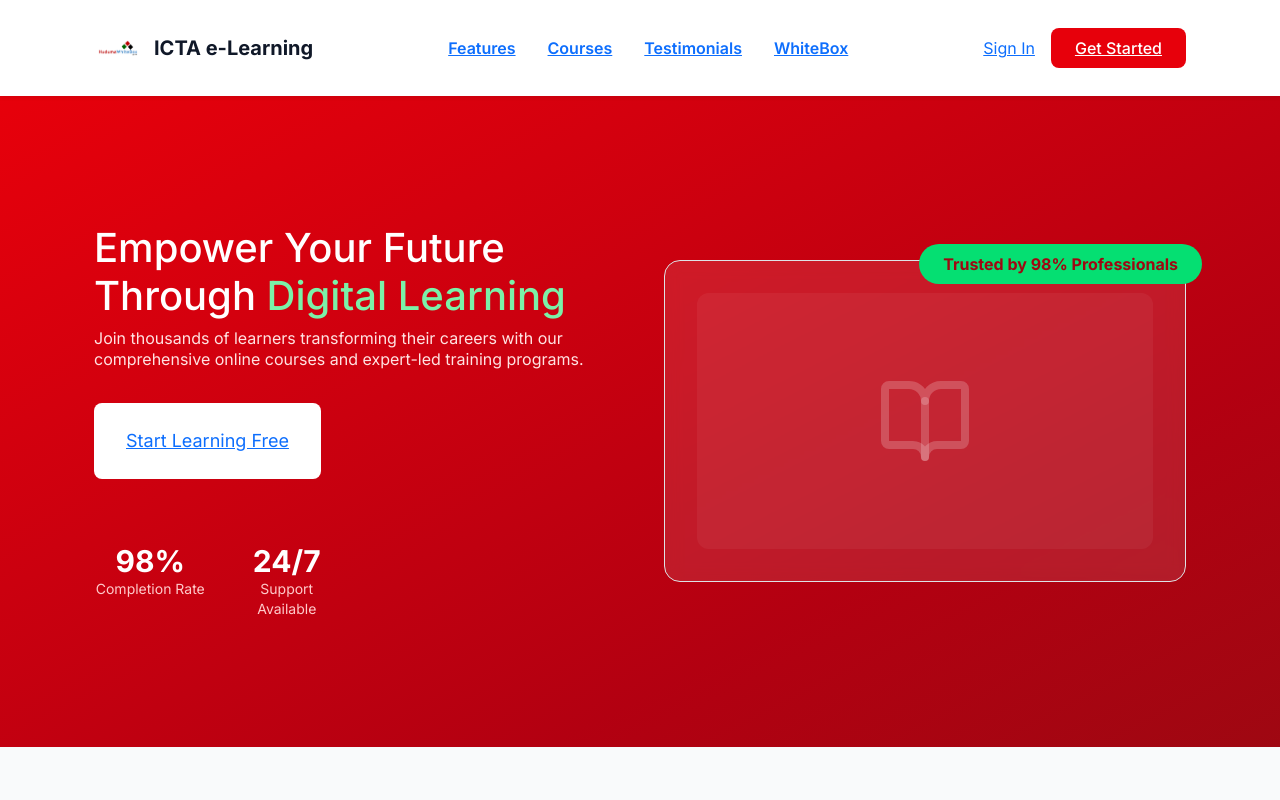
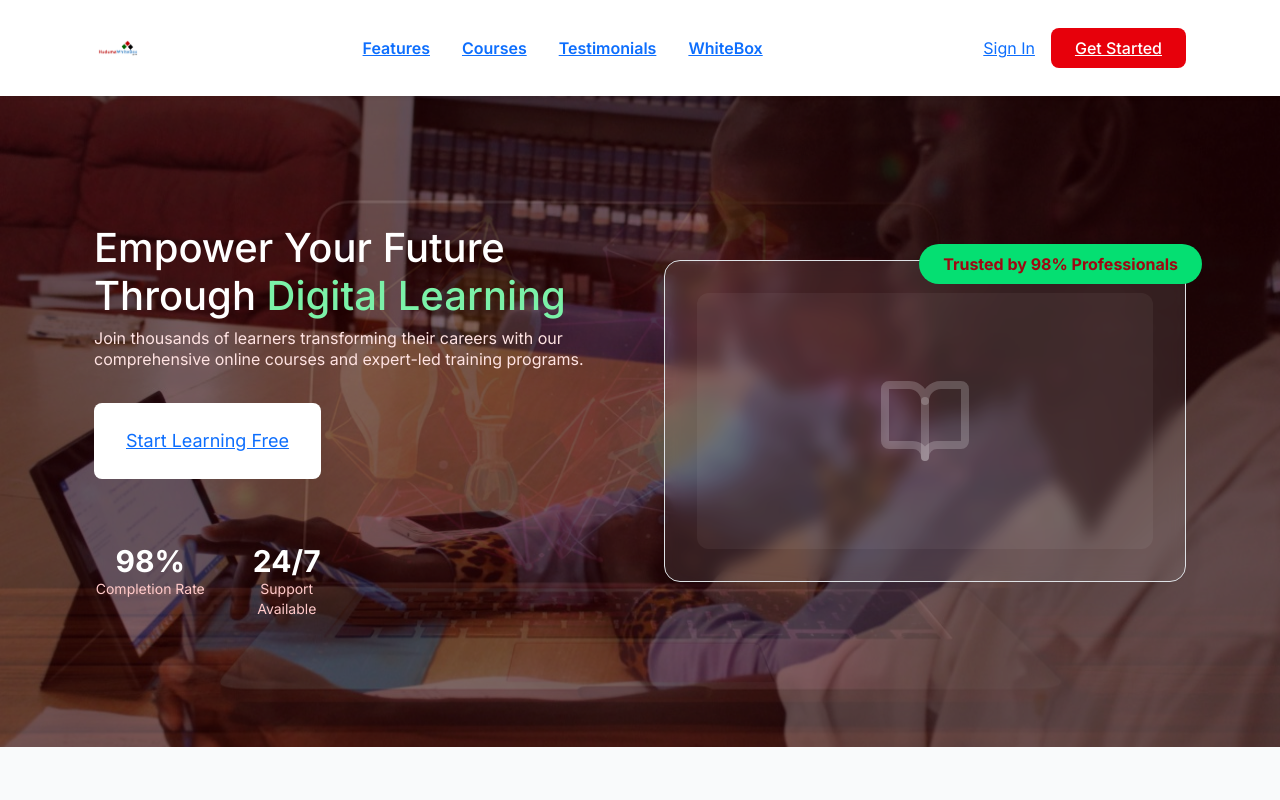
Before and after one commit to riantechy/E-learning, a Next.js app in the folder frontend/: page / in a window 1280 px wide. Shown: the top 800 px of the page. Built offline with nearby package versions, Linux system fonts and the light colour scheme; no server answers.

Commit message:
hero section

```diff
--- a/frontend/app/page.tsx
+++ b/frontend/app/page.tsx
@@ -164,7 +164,7 @@
                   className="h-10 w-10 object-contain"
                 />
               </div>
-              <span className="text-xl font-bold text-gray-900 hidden sm:block">ICTA e-Learning</span>
+              {/* <span className="text-xl font-bold text-gray-900 hidden sm:block">ICTA e-Learning</span> */}
             </div>
 
             <div className="hidden md:flex items-center space-x-8">
@@ -174,6 +174,13 @@
               <a
                 href="http://10.241.18.19/whitebox/index.php"
                 className="text-gray-700 font-semibold hover:text-red-600 transition-colors"
+                onClick={(e) => {
+                  if (confirm("You are being redirected to the WhiteBox platform. Do you want to proceed?")) {
+                    // Allow default navigation to proceed in the same window
+                  } else {
+                    e.preventDefault();
+                  }
+                }}
               >
                 WhiteBox
               </a>
@@ -198,8 +205,36 @@
       </nav>
 
       {/* Hero Section */}
-      <section className="bg-gradient-to-br from-red-600 to-red-800 text-white py-20 lg:py-32">
-        <div className="container mx-auto px-4 sm:px-6 lg:px-8">
+      <section className="relative text-white py-20 lg:py-32 overflow-hidden">
+        {/* Background Images Container */}
+        <div className="absolute inset-0">
+          {/* First Background Image */}
+          <div
+            className="absolute inset-0 bg-cover bg-center animate-fadeInOut"
+            style={{
+              backgroundImage: "url('/images/background.jpg')",
+              animationDelay: '3s'
+            }}
+          ></div>
+
+          {/* Second Background Image */}
+          <div
+            className="absolute inset-0 bg-cover bg-center animate-fadeInOut"
+            style={{
+              backgroundImage: "url('/images/share.jpeg')",
+              animationDelay: '5s'
+            }}
+          ></div>
+
+          {/* Overlay for better text readability */}
+          <div className="absolute inset-0 bg-black opacity-50"></div>
+
+          {/* Red tint overlay to maintain brand colors */}
+          <div className="absolute inset-0 bg-red-600 opacity-10"></div>
+        </div>
+
+        {/* Content */}
+        <div className="container mx-auto px-4 sm:px-6 lg:px-8 relative z-10">
           <div className="grid grid-cols-1 lg:grid-cols-2 gap-12 items-center">
             <div className="space-y-8">
               <div>
@@ -243,6 +278,17 @@
             </div>
           </div>
         </div>
+
+        {/* Add CSS for animation */}
+        <style jsx>{`
+          @keyframes fadeInOut {
+            0%, 100% { opacity: 0; }
+            25%, 75% { opacity: 1; }
+          }
+          .animate-fadeInOut {
+            animation: fadeInOut 10s infinite;
+          }
+        `}</style>
       </section>
 
       {/* Features Section */}
```
Also changed, not shown: frontend/public/images/SHARE.jpeg (added), frontend/public/images/background.jpg (added).
